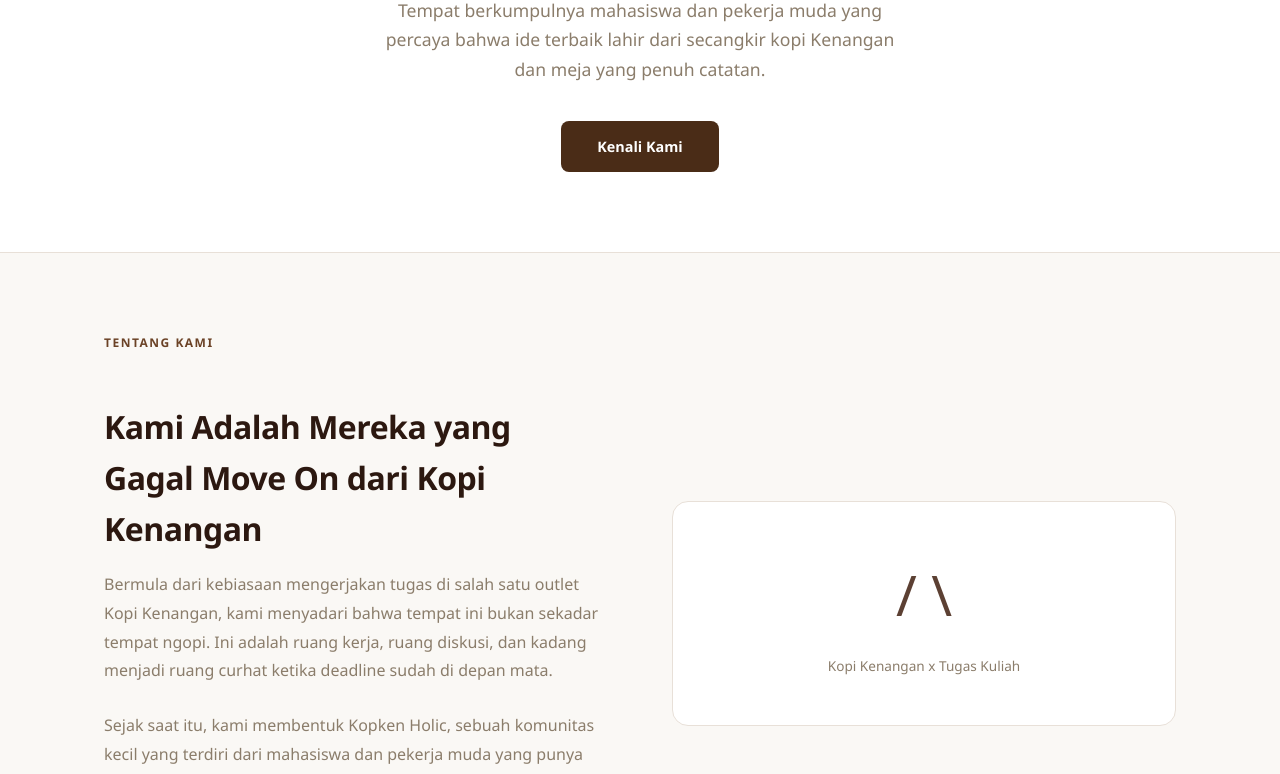
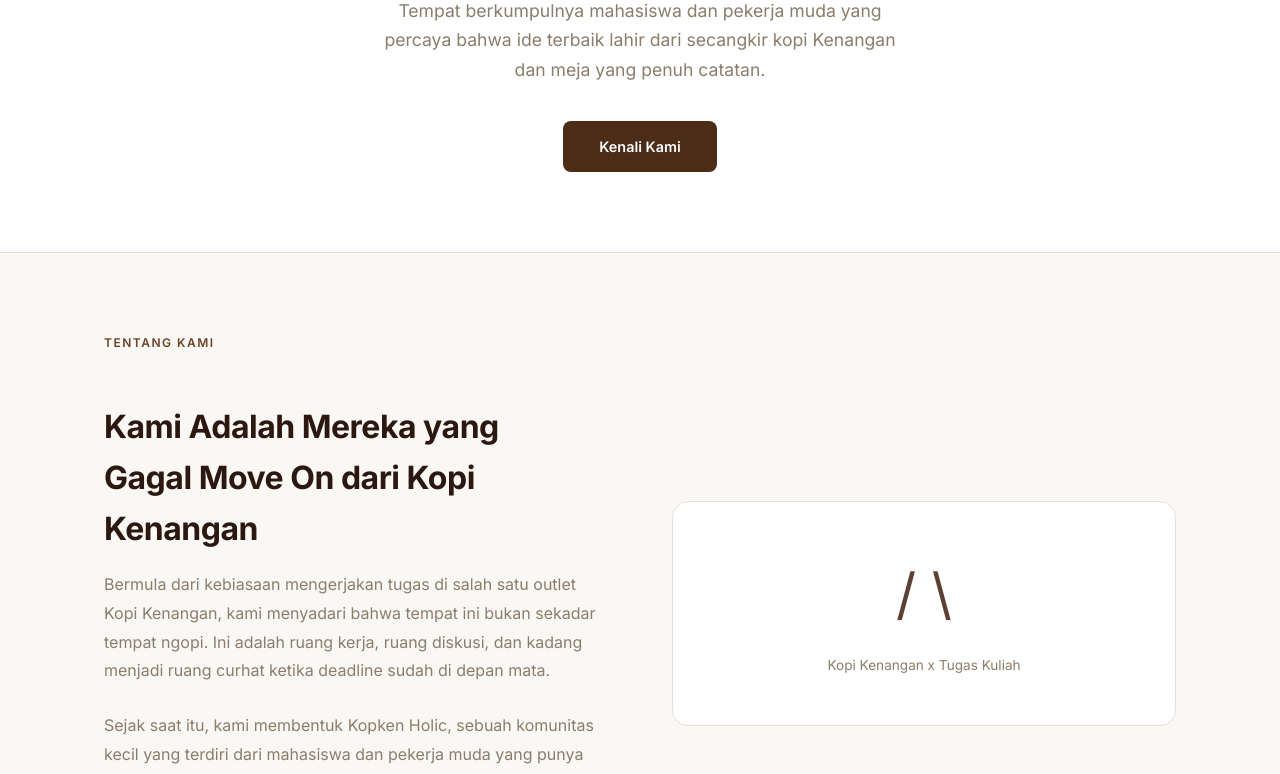
Before and after one commit to fyzardell/Tugas_web, a plain HTML site: page index.html in a window 1280 px wide. Shown: the part 328-1102 px from the top of the page. Drawn offline with Linux system fonts and the light colour scheme.

Commit message:
style: change font to Inter for cleaner aesthetic look

```diff
--- a/css/style.css
+++ b/css/style.css
@@ -13,7 +13,7 @@
 }
 
 body {
-  font-family: "Segoe UI", Tahoma, Geneva, Verdana, sans-serif;
+  font-family: "Inter", -apple-system, BlinkMacSystemFont, "Segoe UI", sans-serif;
   background-color: var(--cream);
   color: var(--text-body);
 }
--- a/index.html
+++ b/index.html
@@ -5,6 +5,9 @@
   <meta name="viewport" content="width=device-width, initial-scale=1.0">
   <title>Kopken Holic - Komunitas Pecandu Kopi Kenangan</title>
   <meta name="description" content="Kopken Holic adalah komunitas anak muda yang hobi nongkrong di Kopi Kenangan sambil belajar dan mengerjakan tugas.">
+  <link rel="preconnect" href="https://fonts.googleapis.com">
+  <link rel="preconnect" href="https://fonts.gstatic.com" crossorigin>
+  <link href="https://fonts.googleapis.com/css2?family=Inter:wght@300;400;500;600;700&display=swap" rel="stylesheet">
   <link rel="stylesheet" href="css/reset.css">
   <link rel="stylesheet" href="css/style.css">
 </head>
```
